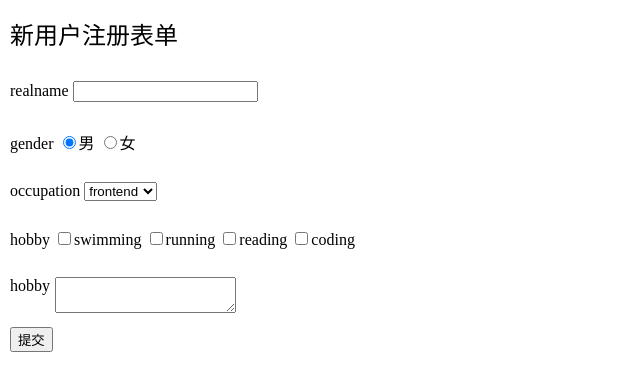
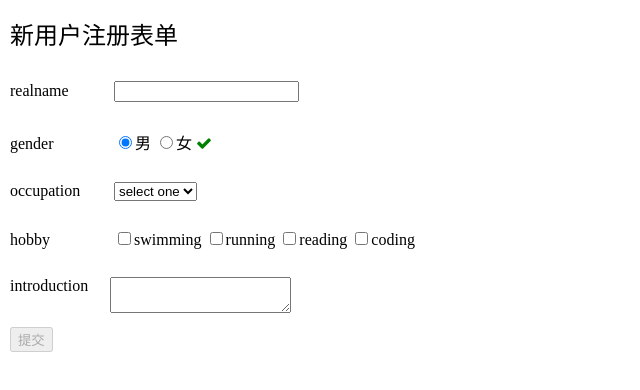
Before and after one commit to Lei-Plna/create-form, a website built with Vite: page index.html in a window 1280 px wide. Both pictures are taken after a click on the radio button "gender". Shown: the whole page, without its empty margins (0-640 px from the left). Built offline with nearby package versions, Linux system fonts and the light colour scheme.

Commit message:
feat: version1.0 createForm wheel

```diff
--- a/index.html
+++ b/index.html
@@ -4,21 +4,24 @@
     <meta charset="UTF-8" />
     <meta name="viewport" content="width=device-width, initial-scale=1.0" />
     <title>create-form</title>
+    <!-- inject font awesome icon library -->
+    <link
+      rel="stylesheet"
+      href="https://cdn.bootcdn.net/ajax/libs/font-awesome/4.7.0/css/font-awesome.css"
+      crossorigin="anonymous"
+    />
   </head>
   <body>
     <div class="container">
       <form class="form-container">
         <h1>新用户注册表单</h1>
         <div class="form-element">
-          <!-- @todo 后续是否将required的红星加上 -->
-          <div class="required"></div>
           <div class="warn"></div>
           <label for="realname">realname</label>
           <input type="text" id="realname" name="realname" />
+          <i class="fa fa-check"></i>
         </div>
         <div class="form-element">
-          <!-- @todo 后续是否将required的红星加上 -->
-          <div class="required"></div>
           <div class="warn"></div>
           <label for="gender">gender</label>
           <span class="radio-container">
@@ -27,22 +30,21 @@
           <span class="radio-container">
             <input type="radio" id="gender" name="gender" value="female" />女
           </span>
+          <i class="fa fa-check"></i>
         </div>
         <div class="form-element">
-          <!-- @todo 后续是否将required的红星加上 -->
-          <div class="required"></div>
           <div class="warn"></div>
           <label>occupation</label>
           <select id="occupation" name="occupation">
+            <option value="">select one</option>
             <option value="frontend">frontend</option>
             <option value="backend">backend</option>
             <option value="maintain">maintain</option>
             <option value="network">network</option>
           </select>
+          <i class="fa fa-check"></i>
         </div>
         <div class="form-element">
-          <!-- @todo 后续是否将required的红星加上 -->
-          <div class="required"></div>
           <div class="warn"></div>
           <label>hobby</label>
           <input
@@ -64,18 +66,20 @@
             value="reading"
           />reading
           <input id="hobby" name="hobby" type="checkbox" value="coding" />coding
+          <i class="fa fa-check"></i>
         </div>
         <div class="form-element">
-          <!-- @todo 后续是否将required的红星加上 -->
-          <div class="required"></div>
           <div class="warn"></div>
           <div class="textarea-container">
-            <label for="introduce">hobby</label>
-            <textarea id="introduce" name="introduce"></textarea>
+            <label for="introduce">introduction</label>
+            <textarea id="introduce" name="introduction"></textarea>
+            <i class="fa fa-check"></i>
           </div>
         </div>
         <footer class="form-footer">
-          <button class="submit" id="submit" type="submit">提交</button>
+          <button disabled class="submit" id="submit" type="submit">
+            提交
+          </button>
         </footer>
       </form>
     </div>
--- a/src/assets/index.scss
+++ b/src/assets/index.scss
@@ -5,8 +5,10 @@ body {
 }
 
 .form-container {
+  width: 500px;
   padding: 0 10px;
   box-sizing: border-box;
+
   & > h1 {
     font-size: 1.5rem;
     font-weight: normal;
@@ -14,13 +16,24 @@ body {
 
   .form-element {
     padding: 14px 0;
-    &>.textarea-container {
+
+    label {
+      display: inline-block;
+      width: 100px;
+    }
+
+    & > .textarea-container {
       display: flex;
       align-items: flex-start;
+    }
 
-      label {
-        margin-right: 5px;
-      }
+    .warn {
+      color: red;
+    }
+
+    .fa-check {
+      display: none;
+      color: green;
     }
   }
 }
--- /dev/null
+++ b/src/hooks/index.ts
@@ -0,0 +1 @@
+export { default as useCreateForm } from './useCreateForm';
--- a/src/hooks/useCreateForm.ts
+++ b/src/hooks/useCreateForm.ts
@@ -0,0 +1,155 @@
+import { useCreateForm } from '../types';
+import { hasProperty, isInstanceof } from '../utils';
+export default (options: useCreateForm.UseCreateFormOptions) => {
+  const { confirm, data, submit } = options;
+  const oSubmit = mountSubmitBtn();
+  const form: useCreateForm.FormData = {};
+  const formCheckStates: useCreateForm.FormCheckStates = {};
+
+  const createFormCheck = () => {
+    for (const [key, option] of Object.entries(data)) {
+      const formElements = document.getElementsByName(key);
+
+      if (!formElements.length) {
+        continue;
+      }
+
+      if (hasProperty(option, 'value')) {
+        form[key] = option.value;
+      }
+
+      if (hasProperty(option, 'regular')) {
+        formCheckStates[key] = false;
+      }
+
+      if (formElements.length <= 1) {
+        // simple element like input, select, textarea
+        bindSimpleElement(formElements[0], key, option);
+      } else {
+        // complex element like radio, checkbox
+        bindComplexElements(formElements, key, option);
+      }
+    }
+
+    oSubmit.addEventListener('click', (e) => handleSubmit(e), false);
+  };
+
+  function mountSubmitBtn() {
+    let submit: HTMLButtonElement | null = null;
+    if (typeof confirm === 'string') {
+      submit = document.querySelector(confirm);
+    } else if (isInstanceof<HTMLButtonElement>(confirm, HTMLButtonElement)) {
+      submit = confirm;
+    }
+
+    if (!submit) {
+      throw new Error('Submit button is not found');
+    }
+
+    return submit;
+  }
+
+  function bindSimpleElement(
+    formElement: HTMLElement,
+    key: string,
+    option: useCreateForm.FormDataProp
+  ) {
+    const tagName = formElement.tagName.toLowerCase();
+    formElement.addEventListener(
+      tagName === 'select' ? 'change' : 'input',
+      (e: Event) => handleInput(e, key, option)
+    );
+  }
+
+  function checkFormReady() {
+    for (const value of Object.values(formCheckStates)) {
+      if (!value) {
+        oSubmit.setAttribute('disabled', 'disabled');
+        return false;
+      }
+    }
+    oSubmit.removeAttribute('disabled');
+    return true;
+  }
+
+  function getElements(target: HTMLInputElement) {
+    const parentNode = getFormElement(target);
+    if (!parentNode) {
+      throw new Error('Form element is not found');
+    }
+    const { value, name } = target;
+    const oIcon: HTMLElement = parentNode.querySelector('.fa') as HTMLElement;
+    const oMessage: HTMLElement = parentNode.querySelector(
+      '.warn'
+    ) as HTMLElement;
+
+    return {
+      value,
+      name,
+      oIcon,
+      oMessage,
+    };
+  }
+
+  function getFormElement(element: HTMLElement) {
+    let result = element.parentElement;
+
+    while (result && result.className !== 'form-element') {
+      result = result.parentElement;
+    }
+
+    return result;
+  }
+
+  function bindComplexElements(
+    formElements: NodeList,
+    key: string,
+    option: useCreateForm.FormDataProp
+  ) {
+    for (const formElement of formElements) {
+      formElement.addEventListener('change', (e) =>
+        handleInput(e, key, option)
+      );
+    }
+  }
+
+  function handleInput(
+    e: Event,
+    key: string,
+    option: useCreateForm.FormDataProp
+  ) {
+    const target = e.target as HTMLInputElement;
+    const type = target.type;
+    const { oIcon, oMessage, value } = getElements(target);
+
+    if (type === 'checkbox') {
+      if (target.checked) {
+        form[key].push(value);
+      } else {
+        form[key] = form[key].filter((item: unknown) => item !== value);
+      }
+    } else {
+      form[key] = value;
+    }
+
+    if (hasProperty(option, 'regular')) {
+      const isPass = option.regular(form[key]);
+      oIcon.style.display = isPass ? 'inline-block' : 'none';
+      oMessage.textContent = isPass ? '' : option.message ?? '';
+      formCheckStates[key] = isPass;
+    }
+
+    if (hasProperty(option, 'listener')) {
+      option.listener(form);
+    }
+
+    checkFormReady();
+  }
+
+  function handleSubmit(e: Event) {
+    e.preventDefault();
+    submit(form);
+  }
+
+  createFormCheck();
+};
--- a/src/index.ts
+++ b/src/index.ts
@@ -1 +1,41 @@
 import './assets/index.scss';
+import { useCreateForm } from './hooks';
+
+useCreateForm({
+  data: {
+    realname: {
+      value: '',
+      regular: (value: string) =>
+        value.length > 0 && /[\u4e00-\u9fa5]/.test(value),
+      message: '请输入正确的姓名',
+    },
+    gender: {
+      value: '',
+      regular: (value: string) => ['male', 'female'].includes(value),
+      message: '请选择性别',
+    },
+    occupation: {
+      value: '',
+      regular: (value: string) =>
+        ['frontend', 'backend', 'maintain', 'network'].includes(value),
+      message: '请选择职业',
+    },
+    hobby: {
+      value: [],
+      regular: (value: string[]) =>
+        value.every((v) => {
+          return ['swimming', 'running', 'reading', 'coding'].includes(v);
+        }),
+      message: '请选择正确的爱好',
+    },
+    introduction: {
+      value: '',
+      regular: (value: string) => value.length > 0,
+      message: '请输入自我介绍',
+    },
+  },
+  confirm: '#submit',
+  submit: (form) => {
+    console.log(form);
+  },
+});
--- /dev/null
+++ b/src/types/index.ts
@@ -0,0 +1 @@
+export * from './useCreateForm';
--- /dev/null
+++ b/src/utils/index.ts
@@ -0,0 +1 @@
+export * from './type-guard'
--- /dev/null
+++ b/src/utils/type-guard.ts
@@ -0,0 +1,25 @@
+/**
+ * Check if the value is an instance of the class
+ * @param value  The value to check
+ * @param Class  The class to check
+ * @returns True if the value is an instance of the class
+ */
+export function isInstanceof<T>(
+  value: unknown,
+  Class: abstract new (...args: unknown[]) => T
+): value is T {
+  return value instanceof Class;
+}
+
+/**
+ * Check if the object has the property
+ * @param obj target object
+ * @param propName asserted property
+ * @returns True if the object has the property
+ */
+export function hasProperty<T, K extends keyof T>(
+  obj: T,
+  propName: K
+): obj is T & Record<K, NonNullable<T[K]>> {
+  return obj[propName] !== null && obj[propName] !== undefined;
+}
--- a/tsconfig.json
+++ b/tsconfig.json
@@ -11,7 +11,7 @@
     // "disableReferencedProjectLoad": true,             /* Reduce the number of projects loaded automatically by TypeScript. */
 
     /* Language and Environment */
-    "target": "es2016",                                  /* Set the JavaScript language version for emitted JavaScript and include compatible library declarations. */
+    "target": "ES2019",                                  /* Set the JavaScript language version for emitted JavaScript and include compatible library declarations. */
     // "lib": [],                                        /* Specify a set of bundled library declaration files that describe the target runtime environment. */
     // "jsx": "preserve",                                /* Specify what JSX code is generated. */
     // "experimentalDecorators": true,                   /* Enable experimental support for legacy experimental decorators. */
```
Also changed, not shown: src/types/useCreateForm.ts (added, +26 -0 lines).
